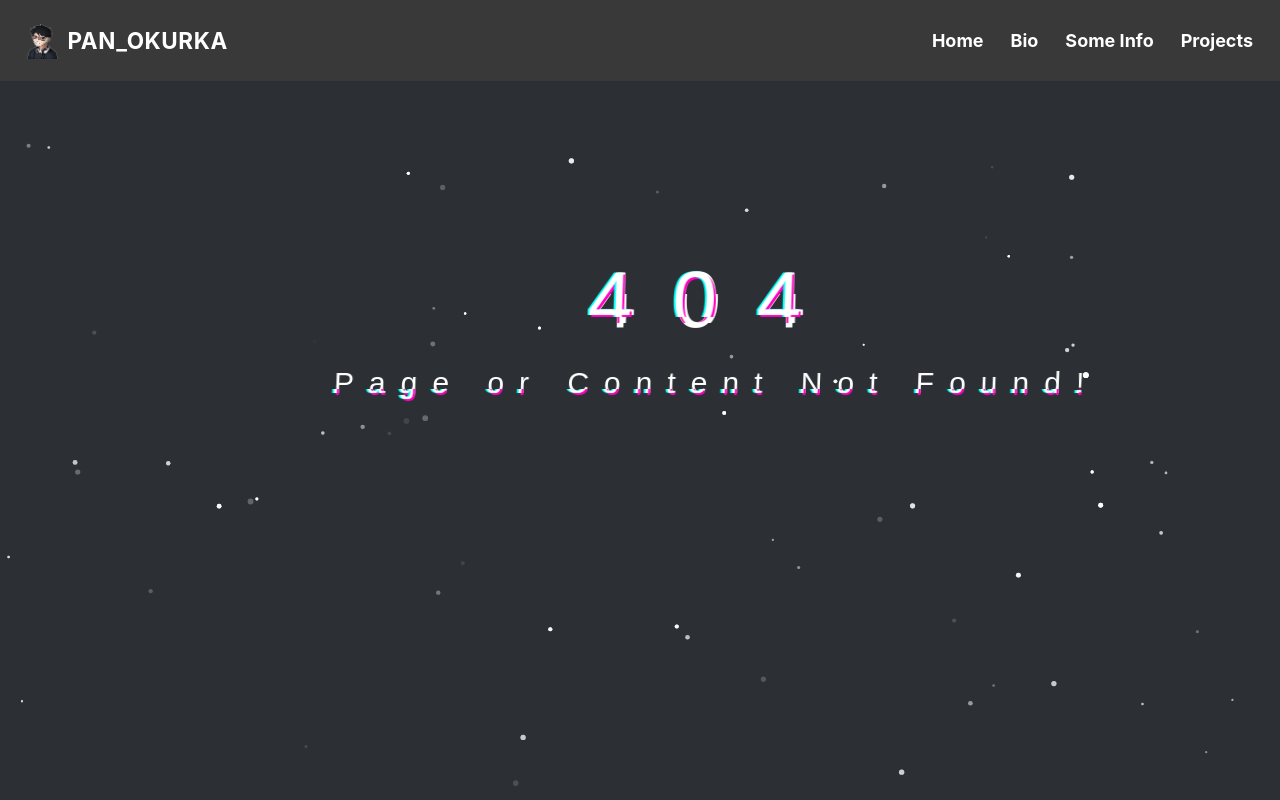
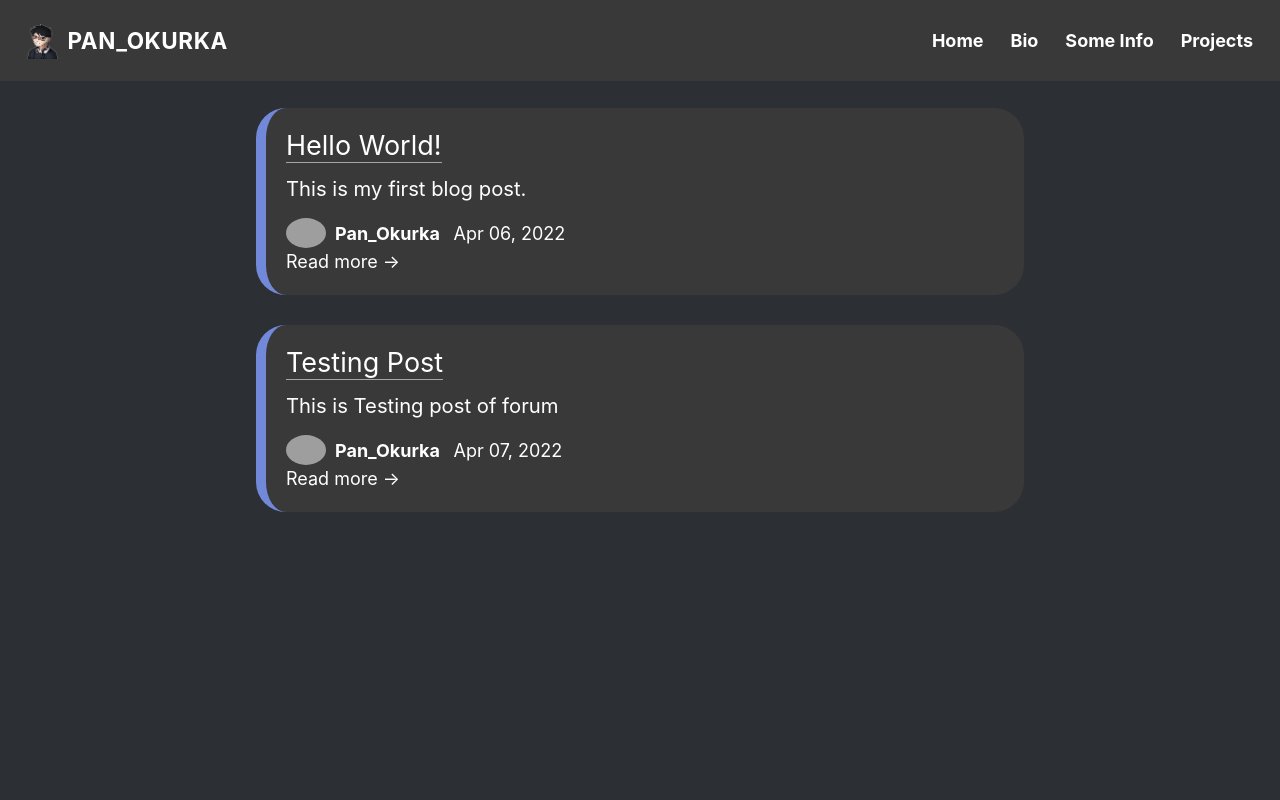
Before and after one commit to PanOkurka/My-WebSite, a Next.js app: page /forum in a window 1280 px wide. Before the commit this address had no page. Built offline with nearby package versions, Linux system fonts and the light colour scheme; grey boxes are pictures that could not be loaded.

Commit message:
feat: add first version of 'forum'

```diff
--- /dev/null
+++ b/_authors/panokurka.json
@@ -0,0 +1,4 @@
+{
+    "name": "Pan_Okurka",
+    "profilePictureUrl": "/images/profile.gif"
+}
--- /dev/null
+++ b/_posts/first-post.md
@@ -0,0 +1,11 @@
+---
+title: "Hello World!"
+excerpt: "This is my first blog post."
+createdAt: "2022-04-06"
+author: panokurka
+---
+Hi! so this is my first post on this forum!
+
+Here I will be posting more info about my job, projects, funny moments, and more stuff.
+
+Thx for your reading and see you soon.
--- /dev/null
+++ b/_posts/testovací.md
@@ -0,0 +1,14 @@
+---
+title: "Testing Post"
+excerpt: "This is Testing post of forum"
+createdAt: "2022-04-07"
+author: panokurka
+---
+So this is test!
+test
+
+test test
+
+
+
+test test
--- /dev/null
+++ b/lib/api.js
@@ -0,0 +1,78 @@
+import fs from 'fs'
+import path from 'path'
+import matter from 'gray-matter'
+import {remark} from 'remark'
+import remarkHtml from 'remark-html'
+
+export function getAllAuthors() {
+  const authorsDirectory = path.join(process.cwd(), '_authors')
+  const filenames = fs.readdirSync(authorsDirectory)
+
+  return filenames.map(filename => {
+    const file = fs.readFileSync(path.join(process.cwd(), '_authors', filename), 'utf8')
+
+    // get data
+    const data = JSON.parse(file)
+
+    // get slug from filename
+    const slug = filename.replace(/\.json/, '')
+
+    // return combined frontmatter and slug; build permalink
+    return {
+      ...data,
+      permalink: `/authors/${slug}`,
+      slug,
+    }
+  })
+}
+
+export function getAllPosts() {
+  const postsDirectory = path.join(process.cwd(), '_posts')
+  const filenames = fs.readdirSync(postsDirectory)
+
+  return filenames.map(filename => {
+    const file = fs.readFileSync(path.join(process.cwd(), '_posts', filename), 'utf8')
+
+    // get frontmatter
+    const { data } = matter(file)
+
+    // get slug from filename
+    const slug = filename.replace(/\.md$/, '')
+
+    // return combined frontmatter and slug; build permalink
+    return {
+      ...data,
+      permalink: `/posts/${slug}`,
+      slug,
+    }
+  })
+}
+
+export function getAuthorBySlug(slug) {
+  const file = fs.readFileSync(path.join(process.cwd(), '_authors', `${slug}.json`), 'utf8')
+
+  const data = JSON.parse(file)
+
+  return {
+    ...data,
+    permalink: `/authors/${slug}`,
+    slug,
+  }
+}
+
+export function getPostBySlug(slug) {
+  const file = fs.readFileSync(path.join(process.cwd(), '_posts', `${slug}.md`), 'utf8')
+
+  const {
+    content,
+    data,
+  } = matter(file)
+
+  const body = remark().use(remarkHtml).processSync(content).toString()
+
+  return {
+    ...data,
+    body,
+    slug,
+  }
+}
--- a/package.json
+++ b/package.json
@@ -14,6 +14,7 @@
     "axios": "^0.25.0",
     "bootstrap": "5.1.3",
     "framer-motion": "^6.2.8",
+    "gray-matter": "^4.0.3",
     "next": "latest",
     "postcss": "^8.4.5",
     "postcss-cli": "^9.1.0",
@@ -23,6 +24,8 @@
     "react-dom": "17.0.2",
     "react-icons": "^4.3.1",
     "react-tsparticles": "^1.39.0",
+    "remark": "^14.0.2",
+    "remark-html": "^15.0.1",
     "sharp": "^0.30.1",
     "tailwindcss": "^3.0.15",
     "typed.js": "^2.0.12"
--- /dev/null
+++ b/pages/authors/[slug].js
@@ -0,0 +1,50 @@
+import Image from 'next/image'
+import Link from 'next/link'
+
+import { getAllAuthors, getAllPosts, getAuthorBySlug } from '../../lib/api'
+
+export default function Author({ author }) {
+  return (
+    <div className="author">
+      <h1>{author.name}</h1>
+
+      <Image alt={author.name} src={author.profilePictureUrl} height="120" width="120" />
+
+      <h2>Posts</h2>
+
+      <ul>
+        {author.posts.map(post => (
+          <li key={post.slug}>
+            <Link href={post.permalink}>
+              <a>{post.title}</a>
+            </Link>
+          </li>
+        ))}
+      </ul>
+    </div>
+  )
+}
+
+export function getStaticProps({ params }) {
+  const author = getAuthorBySlug(params.slug)
+
+  return {
+    props: {
+      author: {
+        ...author,
+        posts: getAllPosts().filter(post => post.author === author.slug),
+      },
+    },
+  }
+}
+
+export function getStaticPaths() {
+  return {
+    fallback: false,
+    paths: getAllAuthors().map(author => ({
+      params: {
+        slug: author.slug,
+      }
+    }))
+  }
+}
--- /dev/null
+++ b/pages/authors/index.js
@@ -0,0 +1,41 @@
+import Image from 'next/image'
+import Link from 'next/link'
+
+import { getAllAuthors, getAllPosts } from '../../lib/api'
+
+export default function Authors({ authors }) {
+  return (
+    <div className="authors">
+      <h1>Authors</h1>
+
+      {authors.map(author => (
+        <div key={author.slug}>
+          <h2>
+            <Link href={author.permalink}>
+              <a>{author.name}</a>
+            </Link>
+          </h2>
+
+          <Image alt={author.name} src={author.profilePictureUrl} height="80" width="80" />
+
+          <p>{author.posts.length} post(s)</p>
+
+          <Link href={author.permalink}>
+            <a>Go to profile →</a>
+          </Link>
+        </div>
+      ))}
+    </div>
+  )
+}
+
+export function getStaticProps() {
+  return {
+    props: {
+      authors: getAllAuthors().map(author => ({
+        ...author,
+        posts: getAllPosts().filter(post => post.author === author.slug),
+      })),
+    }
+  }
+}
--- /dev/null
+++ b/pages/forum.js
@@ -0,0 +1,61 @@
+import Layout from '../components/layout'
+import ParticlesComponent from '../components/paticlecomponent'
+import { motion } from 'framer-motion'
+
+import Image from 'next/image'
+import Link from 'next/link'
+
+import { getAllPosts, getAuthorBySlug } from '../lib/api'
+
+export default function Posts({ posts }) {
+  return (
+    <Layout>
+    <motion.div className="posts text-white absolute w-full left-0 flex flex-col items-center content-center" exit={{opacity: 0, transition: {duration: 0.6}}} initial={{opacity: 0}} animate={{opacity: 1, transition: {duration: 0.6}}}>
+
+      {posts.map(post => {
+        const prettyDate = new Date(post.createdAt).toLocaleString('en-US', {
+          month: 'short',
+          day: '2-digit',
+          year: 'numeric',
+        })
+
+        return (
+          <article key={post.slug} className="forum-post">
+            <h2>
+              <Link href={post.permalink}>
+                <a className="text-2xl f-head hover:no-underline">{post.title}</a>
+              </Link>
+            </h2>
+
+            <p className='mt-2 text-lg'>{post.excerpt}</p>
+
+            <div className='inline-flex mt-3 items-center'>
+              <Image alt={post.author.name} src={post.author.profilePictureUrl} className='f-img-border' height="40" width="40" />
+
+              <div className='pl-2'>
+                <strong>{post.author.name}</strong>
+                <time dateTime={post.createdAt} className='pl-3'>{prettyDate}</time>
+              </div>
+            </div>
+
+            <Link href={post.permalink}>
+              <a className='mt-3'>Read more →</a>
+            </Link>
+          </article>
+        )
+      })}
+    </motion.div>
+    </Layout>
+  )
+}
+
+export function getStaticProps() {
+  return {
+    props: {
+      posts: getAllPosts().map(post => ({
+        ...post,
+        author: getAuthorBySlug(post.author),
+      })),
+    }
+  }
+}
--- /dev/null
+++ b/pages/posts/[slug].js
@@ -0,0 +1,66 @@
+import Image from 'next/image'
+import Link from 'next/link'
+import Layout from '../../components/layout'
+import ParticlesComponent from '../../components/paticlecomponent'
+import { motion } from 'framer-motion'
+
+import { getAllPosts, getAuthorBySlug, getPostBySlug } from '../../lib/api'
+
+export default function Post({ post }) {
+  const prettyDate = new Date(post.createdAt).toLocaleString('en-US', {
+    month: 'short',
+    day: '2-digit',
+    year: 'numeric',
+  })
+
+  return (
+    <Layout>
+    <motion.div className="text-white absolute w-full left-0 flex flex-col items-center content-center" exit={{opacity: 0, transition: {duration: 0.6}}} initial={{opacity: 0}} animate={{opacity: 1, transition: {duration: 0.6}}}>
+      <div className='f-post'>
+        <h1 className='text-3xl'>{post.title}</h1>
+
+        <div className='mt-4'>
+          <div className='inline-flex items-center'>
+          <Image alt={post.author.name} src={post.author.profilePictureUrl} className="f-img-border" height="80" width="80" />
+            <strong>
+              <Link href={post.author.permalink}>
+                <a className='text-xl pl-2'>{post.author.name}</a>
+              </Link>
+            </strong>
+          </div>
+          <div className='mt-2'>
+            <time dateTime={post.createdAt}>Posted at {prettyDate}</time>
+          </div>
+        </div>
+
+        <div dangerouslySetInnerHTML={{ __html: post.body }} className='mt-2 pt-3 border-t' />
+      </div>
+    </motion.div>
+    </Layout>
+  )
+}
+
+export function getStaticProps({ params }) {
+  const post = getPostBySlug(params.slug)
+  const author = getAuthorBySlug(post.author)
+
+  return {
+    props: {
+      post: {
+        ...post,
+        author,
+      },
+    },
+  }
+}
+
+export function getStaticPaths() {
+  return {
+    fallback: false,
+    paths: getAllPosts().map(post => ({
+      params: {
+        slug: post.slug,
+      },
+    })),
+  }
+}
--- a/styles/global.css
+++ b/styles/global.css
@@ -1123,3 +1123,38 @@ text-decoration: none;
     transform: skew(-1deg);
  }
 }
+
+
+/*
+
+    Forum
+
+*/
+
+.forum-post{
+  width: 60%;
+  display: grid;
+  background: #39393A;
+  padding: 20px;
+  border-radius: 30px;
+  border-left: 10px solid #7289DA;
+  margin-bottom: 30px;
+}
+
+.f-head{
+  border-bottom: 1px solid #A6A6A6;
+}
+
+.f-img-border{
+  border-radius: 50%;
+}
+
+.f-post{
+  width: 80%;
+  display: grid;
+  background: #39393A;
+  padding: 20px;
+  border-radius: 30px;
+  border-left: 10px solid #7289DA;
+  margin-bottom: 30px;
+}
```
Also changed, not shown: 1 other file (tests, documents, lock files or other folders).
